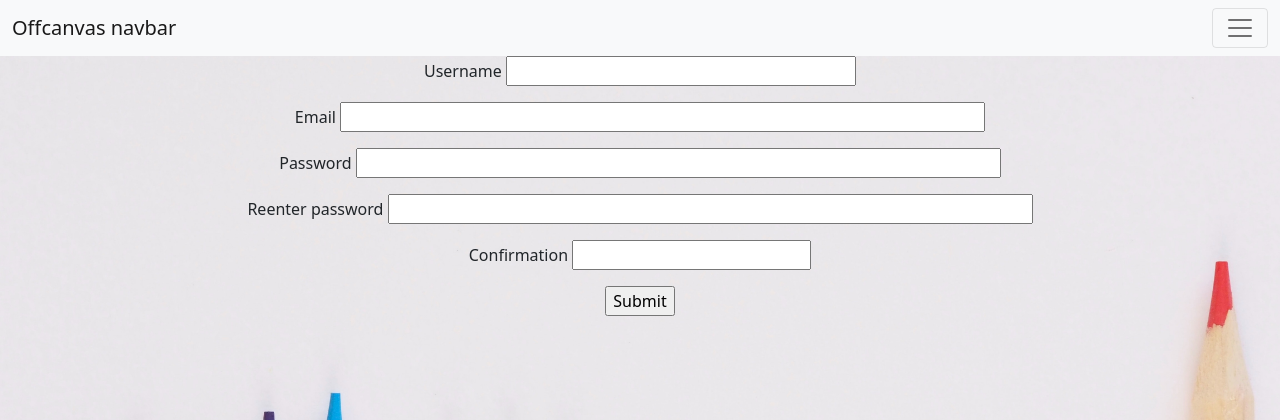
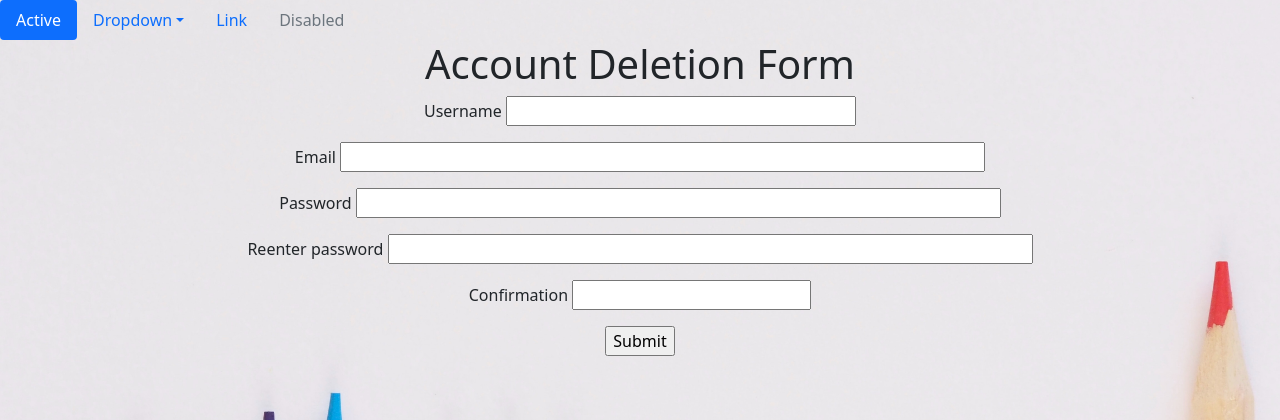
Before and after one commit to dominiclopez391/Comsc-131-Project-Team-2, a Python web app: template StudyAid/myapp/templates/delete.html in a window 1280 px wide. Shown: the top 420 px of the page. Run offline with Jinja, Linux system fonts and the light colour scheme; the template is opened without the code that fills it, so the values that code supplies are empty, except form fields; form fields are guessed from the names that the template uses.

Commit message:
Update base.html

```diff
--- a/StudyAid/myapp/templates/base.html
+++ b/StudyAid/myapp/templates/base.html
@@ -14,47 +14,27 @@
 
 }
 		</style>
-		<nav class="navbar navbar-light bg-light fixed-top">
-  <div class="container-fluid">
-    <a class="navbar-brand" href="#">Offcanvas navbar</a>
-    <button class="navbar-toggler" type="button" data-bs-toggle="offcanvas" data-bs-target="#offcanvasNavbar" aria-controls="offcanvasNavbar">
-      <span class="navbar-toggler-icon"></span>
-    </button>
-    <div class="offcanvas offcanvas-end" tabindex="-1" id="offcanvasNavbar" aria-labelledby="offcanvasNavbarLabel">
-      <div class="offcanvas-header">
-        <h5 class="offcanvas-title" id="offcanvasNavbarLabel">Offcanvas</h5>
-        <button type="button" class="btn-close text-reset" data-bs-dismiss="offcanvas" aria-label="Close"></button>
-      </div>
-      <div class="offcanvas-body">
-        <ul class="navbar-nav justify-content-end flex-grow-1 pe-3">
+	<ul class="nav nav-pills">
   <li class="nav-item">
-            <a class="nav-link active" aria-current="page" href="#">Home</a>
+    <a class="nav-link active" aria-current="page" href="#">Active</a>
+  </li>
+  <li class="nav-item dropdown">
+    <a class="nav-link dropdown-toggle" data-bs-toggle="dropdown" href="#" role="button" aria-expanded="false">Dropdown</a>
+    <ul class="dropdown-menu">
+      <li><a class="dropdown-item" href="#">Action</a></li>
+      <li><a class="dropdown-item" href="#">Another action</a></li>
+      <li><a class="dropdown-item" href="#">Something else here</a></li>
+      <li><hr class="dropdown-divider"></li>
+      <li><a class="dropdown-item" href="#">Separated link</a></li>
+    </ul>
   </li>
   <li class="nav-item">
     <a class="nav-link" href="#">Link</a>
   </li>
-          <li class="nav-item dropdown">
-            <a class="nav-link dropdown-toggle" href="#" id="offcanvasNavbarDropdown" role="button" data-bs-toggle="dropdown" aria-expanded="false">
-              Dropdown
-            </a>
-            <ul class="dropdown-menu" aria-labelledby="offcanvasNavbarDropdown">
-              <li><a class="dropdown-item" href="#">Action</a></li>
-              <li><a class="dropdown-item" href="#">Another action</a></li>
-              <li>
-                <hr class="dropdown-divider">
-              </li>
-              <li><a class="dropdown-item" href="#">Something else here</a></li>
-            </ul>
+  <li class="nav-item">
+    <a class="nav-link disabled">Disabled</a>
   </li>
 </ul>
-        <form class="d-flex">
-          <input class="form-control me-2" type="search" placeholder="Search" aria-label="Search">
-          <button class="btn btn-outline-success" type="submit">Search</button>
-        </form>
-      </div>
-    </div>
-  </div>
-</nav>
 	</head>
 	<body>
 	<div class = "text-center">
```
Lines whose indentation alone changed are shown as unchanged.
